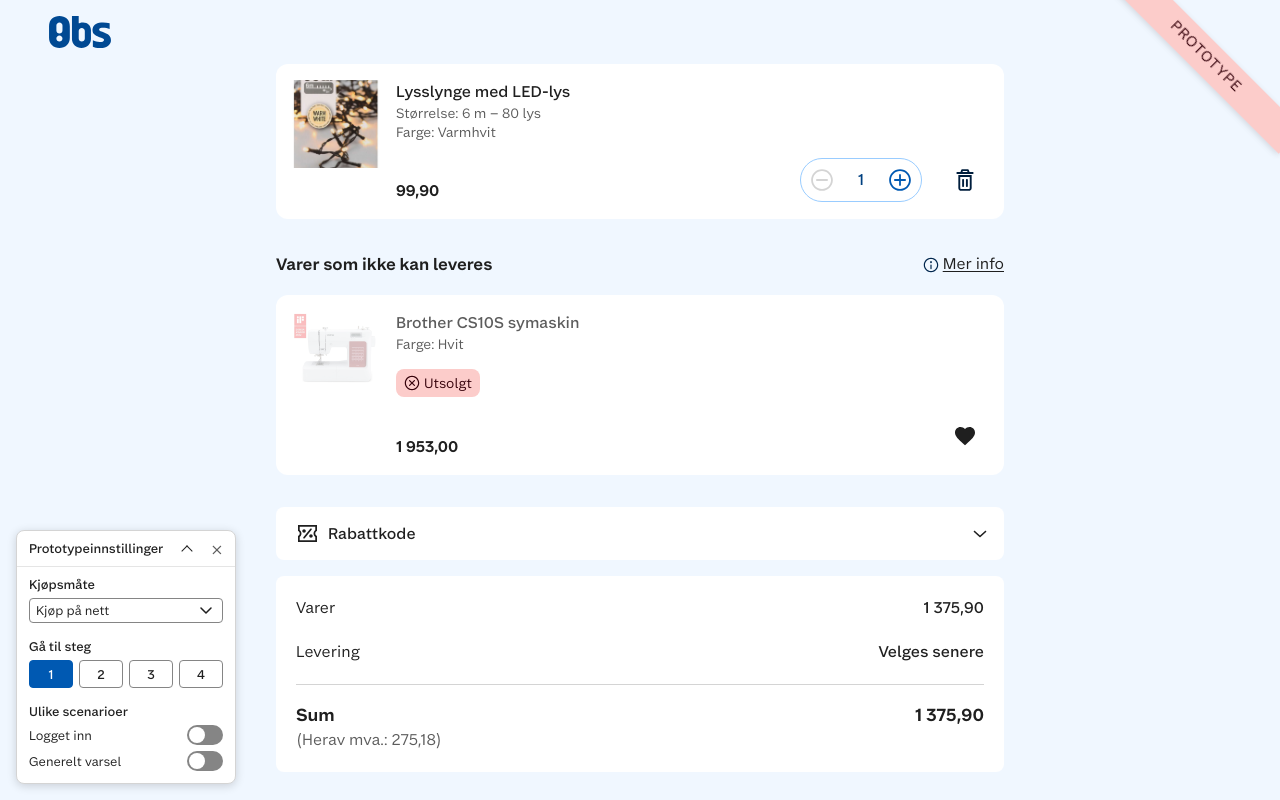
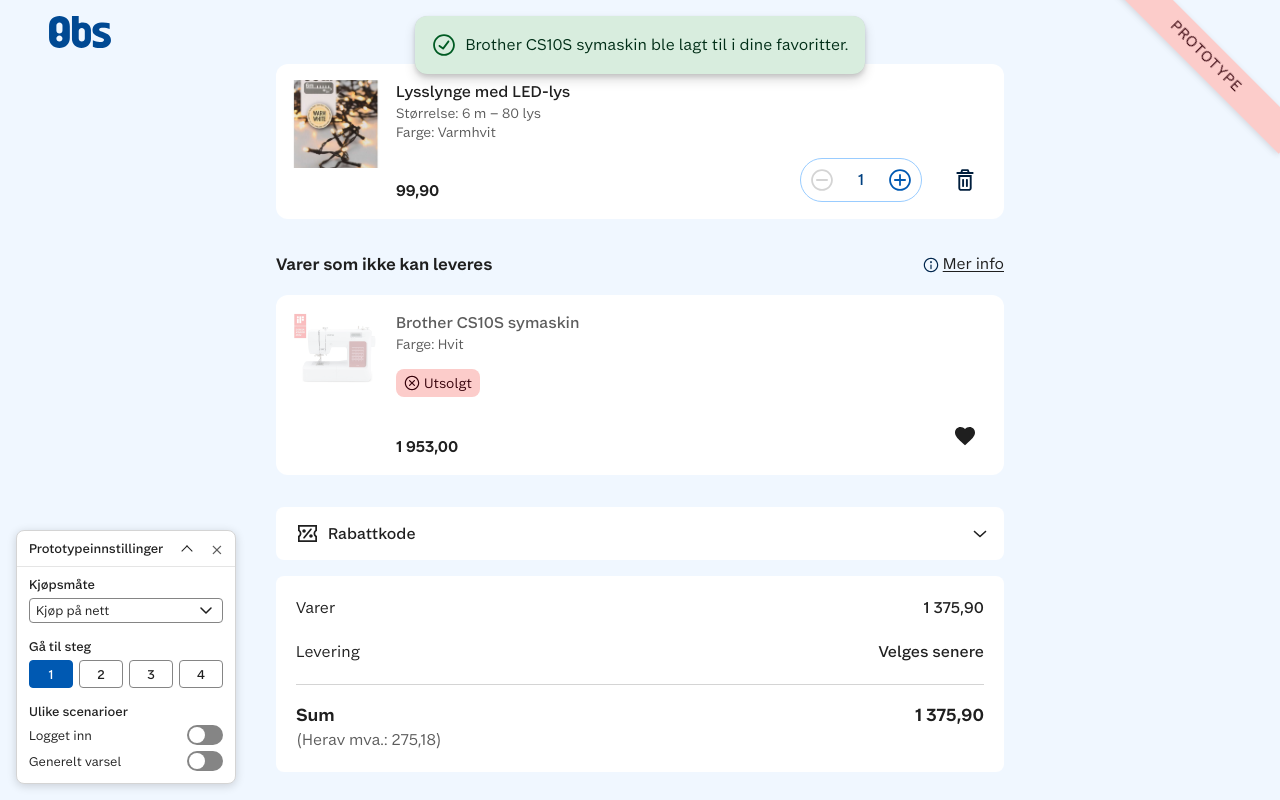
Before and after one commit to aurora-bb/coop-prototype, a React (Vite) app: page / in a window 1280 px wide. Both pictures are taken after a click on the button 965 px from the left and 1293 px from the top of the page. Shown: the part 857-1657 px from the top of the page. Built offline with nearby package versions, Linux system fonts and the light colour scheme.

Commit message:
Toast and feedback additions

```diff
--- a/src/App.tsx
+++ b/src/App.tsx
@@ -3,6 +3,7 @@ import {
   FormEvent,
   Fragment,
   SetStateAction,
+  useCallback,
   useEffect,
   useRef,
   useState,
@@ -77,6 +78,33 @@ const generalWarningContent: Record<
       "Betaling med Visa og Mastercard er for øyeblikket utilgjengelig.",
     icon: "general-warning-critical.svg",
   },
+}
+
+// Success toast at the top of the page. It slides in, stays for 3 seconds
+// and slides out again; a new toast (new key) restarts the timer.
+const toastDuration = 3000
+const toastAnimation = 300
+
+function Toast({ message, onDone }: { message: string; onDone: () => void }) {
+  const [visible, setVisible] = useState(false)
+
+  useEffect(() => {
+    const show = requestAnimationFrame(() => setVisible(true))
+    const hide = setTimeout(() => setVisible(false), toastDuration)
+    const done = setTimeout(onDone, toastDuration + toastAnimation)
+    return () => {
+      cancelAnimationFrame(show)
+      clearTimeout(hide)
+      clearTimeout(done)
+    }
+  }, [onDone])
+
+  return (
+    <div className={`toast ${visible ? "toast-visible" : ""}`}>
+      <img src={assetUrl("assets/toast-check-circle.svg")} alt="" />
+      <p>{message}</p>
+    </div>
+  )
 }
 
 function GeneralWarning({ severity }: { severity: GeneralWarningSeverity }) {
@@ -733,11 +761,9 @@ const maxQuantity = 99
 // Heart button for unavailable products. Shows a spinner while the
 // (pretend) backend saves the favorite.
 function FavoriteButton({
-  name,
   favorite,
   onToggle,
 }: {
-  name: string
   favorite: boolean
   onToggle: () => void
 }) {
@@ -751,13 +777,14 @@ function FavoriteButton({
     [],
   )
 
+  const label = favorite ? "Fjern fra favoritter" : "Legg til i favoritter"
+
   return (
     <button
       className="sold-out-favorite"
       type="button"
-      aria-label={
-        favorite ? `Fjern ${name} fra favoritter` : `Legg ${name} til favoritter`
-      }
+      aria-label={label}
+      title={label}
       aria-pressed={favorite}
       aria-busy={loading}
       disabled={loading}
@@ -1042,6 +1069,7 @@ function CartStep({
                         <button
                           type="button"
                           aria-label="Reduser antall"
+                          title="Reduser antall"
                           aria-busy={quantityActions[item.id] === -1}
                           aria-describedby={
                             quantityLimitTooltip?.itemId === item.id
@@ -1086,6 +1114,7 @@ function CartStep({
                         <button
                           type="button"
                           aria-label="Øk antall"
+                          title="Øk antall"
                           aria-busy={quantityActions[item.id] === 1}
                           aria-describedby={
                             quantityLimitTooltip?.itemId === item.id
@@ -1134,7 +1163,6 @@ function CartStep({
                     )}
                     {item.soldOut ? (
                       <FavoriteButton
-                        name={item.name}
                         favorite={Boolean(favoriteItems[item.id])}
                         onToggle={() => onToggleFavorite(item.id)}
                       />
@@ -1142,7 +1170,8 @@ function CartStep({
                       <button
                         className="remove-item"
                         type="button"
-                        aria-label={`Fjern ${item.name}`}
+                        aria-label="Fjern varen"
+                        title="Fjern varen"
                         onClick={() => onRemove(item.id)}
                       >
                         <img
@@ -1775,7 +1804,6 @@ function DeliveryProduct({
       </div>
       {onToggleFavorite && (
         <FavoriteButton
-          name={item.name}
           favorite={Boolean(favorite)}
           onToggle={() => onToggleFavorite(item.id)}
         />
@@ -2055,7 +2083,7 @@ const unavailableDeliveryFaqs = [
   {
     question: "Hvorfor er varen utilgjengelig?",
     answer:
-      "Varen er enten utsolgt, eller så finner vi ingen leveringsmåte som passer for den til adressen din. Det kan ha flere årsaker, for eksempel varens størrelse, hvor du bor eller hvilke leveringsmetoder som er tilgjengelige akkurat nå. Dette kan være midlertidig.",
+      "Varen kan være utsolgt, eller så finner vi ingen leveringsmåte som passer for den til adressen din. Det kan ha flere årsaker, for eksempel varens størrelse, hvor du bor eller hvilke leveringsmetoder som er tilgjengelige akkurat nå. Dette kan være midlertidig.",
   },
   {
     question: "Kan jeg hente varen i butikk i stedet?",
@@ -2090,7 +2118,7 @@ const sourceModalContent = {
   "Info om levering": {
     title: "Varer som ikke kan leveres",
     message:
-      "Varer merket med «Utsolgt» eller «Kan ikke leveres» er dessverre utilgjengelige for kjøp i nettbutikken. De blir ikke med i bestillingen, og du betaler ikke for dem. Du kan fullføre resten av kjøpet som vanlig.",
+      "Varer merket med «Utsolgt» eller «Kan ikke leveres» kan dessverre ikke kjøpes i nettbutikken akkurat nå. De blir ikke med i bestillingen, og du betaler ikke for dem. Du kan fullføre resten av kjøpet som vanlig.",
     faqs: unavailableDeliveryFaqs,
   },
 } as const
@@ -2616,8 +2644,24 @@ export default function App() {
   const [favoriteItems, setFavoriteItems] = useState<Record<number, boolean>>(
     {},
   )
-  const toggleFavorite = (id: number) =>
+  const [toast, setToast] = useState<{ id: number; message: string } | null>(
+    null,
+  )
+  const clearToast = useCallback(() => setToast(null), [])
+  const showToast = (message: string) =>
+    setToast({ id: Date.now(), message })
+  const toggleFavorite = (id: number) => {
+    const isAdding = !favoriteItems[id]
     setFavoriteItems((current) => ({ ...current, [id]: !current[id] }))
+    const item = cartItems.find((product) => product.id === id)
+    if (item) {
+      showToast(
+        isAdding
+          ? `${item.name} ble lagt til i dine favoritter.`
+          : `${item.name} ble fjernet fra dine favoritter.`,
+      )
+    }
+  }
 
   const goToStep = (step: number) => {
     setHighestVisitedStep((current) => Math.max(current, step))
@@ -2881,6 +2925,11 @@ export default function App() {
           )}
         </div>
       )}
+      <div className="toast-region" role="status" aria-live="polite">
+        {toast && (
+          <Toast key={toast.id} message={toast.message} onDone={clearToast} />
+        )}
+      </div>
       <CheckoutHeader />
       <main className="checkout-content">
         {isGeneralWarningEnabled && (
@@ -2932,11 +2981,13 @@ export default function App() {
                   ),
                 )
               }
-              onRemove={(id) =>
+              onRemove={(id) => {
+                const item = cartItems.find((product) => product.id === id)
                 setCartItems((current) =>
-                  current.filter((item) => item.id !== id),
+                  current.filter((product) => product.id !== id),
                 )
-              }
+                if (item) showToast(`${item.name} ble slettet`)
+              }}
               favoriteItems={favoriteItems}
               onToggleFavorite={toggleFavorite}
               onNext={() => goToStep(2)}
--- a/src/index.css
+++ b/src/index.css
@@ -2878,3 +2878,59 @@ html {
 .cart-card.is-sold-out .cart-product-copy h2 {
   color: #5c5c5c;
 }
+
+/* ---------- Toast ---------- */
+
+/* Success toast at the top of the page (Figma: Toast, node 404:52529). */
+.toast-region {
+  position: fixed;
+  z-index: 1100;
+  top: 16px;
+  right: 16px;
+  left: 16px;
+  display: flex;
+  justify-content: center;
+  pointer-events: none;
+}
+
+.toast {
+  display: flex;
+  align-items: flex-start;
+  gap: 10px;
+  border-radius: 12px;
+  background: #d8edde;
+  padding: 17px;
+  color: #002e17;
+  box-shadow:
+    0 0 1px rgb(0 0 0 / 13%),
+    0 3px 5px rgb(0 0 0 / 13%),
+    0 6px 12px rgb(0 0 0 / 14%);
+  opacity: 0;
+  transform: translateY(-16px);
+  transition:
+    opacity 300ms ease-in-out,
+    transform 300ms ease-in-out;
+}
+
+.toast-visible {
+  opacity: 1;
+  transform: none;
+}
+
+.toast img {
+  width: 24px;
+  height: 24px;
+  flex: 0 0 24px;
+}
+
+.toast p {
+  font-size: 16px;
+  line-height: 1.5;
+  letter-spacing: 0.08px;
+}
+
+@media (prefers-reduced-motion: reduce) {
+  .toast {
+    transform: none;
+  }
+}
```
Also changed, not shown: public/assets/toast-check-circle.svg (added), 1 other file (tests, documents, lock files or other folders).
